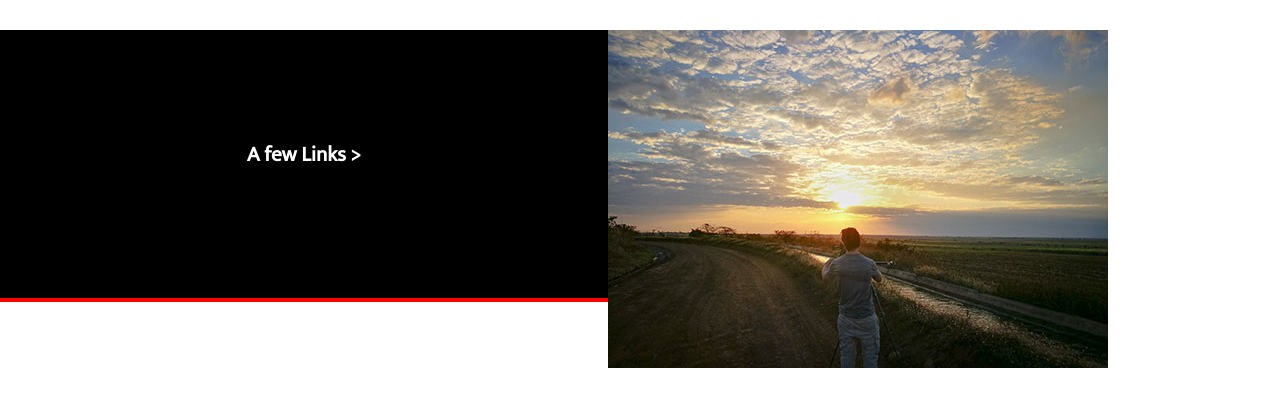
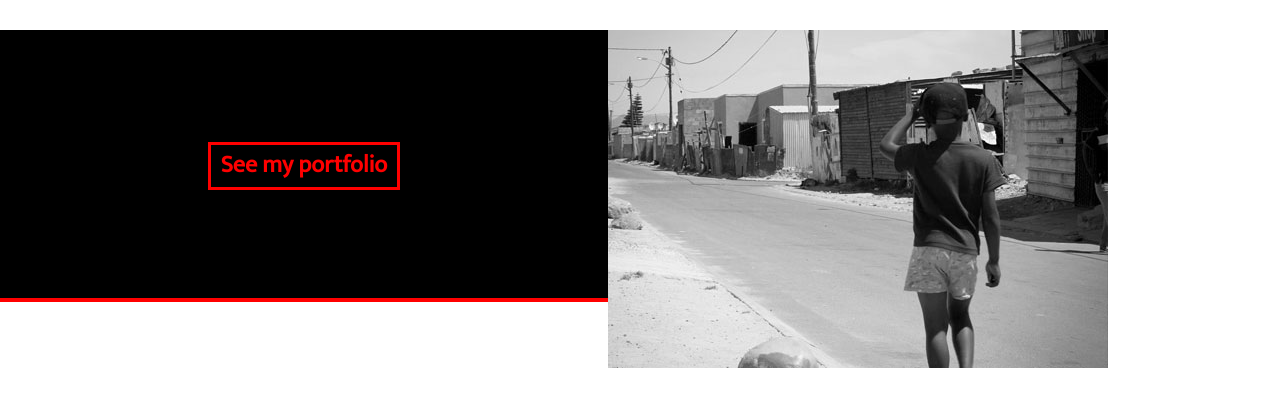
Before and after one commit to kylorobs/mbrfilms, a Gatsby site: page /showreel in a window 1280 px wide. Shown: the part 875-1273 px from the top of the page. Built offline with nearby package versions, Linux system fonts and the light colour scheme; Gatsby itself is replaced by a stand-in of ours; a web font is replaced by a local one.

Commit message:
showreel page image

```diff
--- a/src/pages/showreel.js
+++ b/src/pages/showreel.js
@@ -6,7 +6,8 @@ import VimeoVideo from '../components/Videos/VideoContainer/VimeoVideo.js'
 import Strip from '../components/Strip/Strip'
 import StripOverlap from '../components/Strip/StripOverlap/StripOverlap'
 import ContactMeStyles from '../components/ContentBar/ContactMe/ContactMeStyles.module.css'
-import sunset from '../images/sunset.jpg'
+import road from '../images/road.jpg';
+import Button from "../components/Button/Button.js";
 
 export default () => {
   let iframe = `<iframe src="https://player.vimeo.com/video/316107296" width="640" height="360" frameborder="0" webkitallowfullscreen mozallowfullscreen allowfullscreen></iframe>`
@@ -16,10 +17,10 @@ return  (
       <VimeoVideo iframe={iframe} />
       <div className={ContactMeStyles.stripGrid}>
         <Strip image='true' direction='left'>
-        <h3>A few Links ></h3>
+          <Button to='/portfolio' > See my portfolio </Button>
         </Strip>
         <StripOverlap direction='right'>
-          <img src={sunset}></img>
+          <img src={road}></img>
         </StripOverlap>
       </div>
     </Container>
```
Also changed, not shown: src/images/road.jpg (added).
